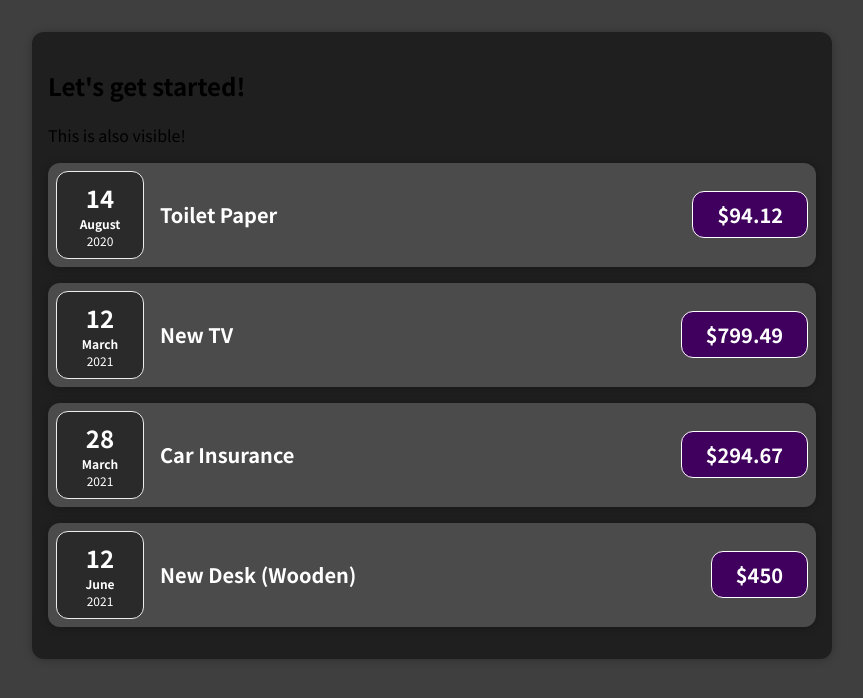
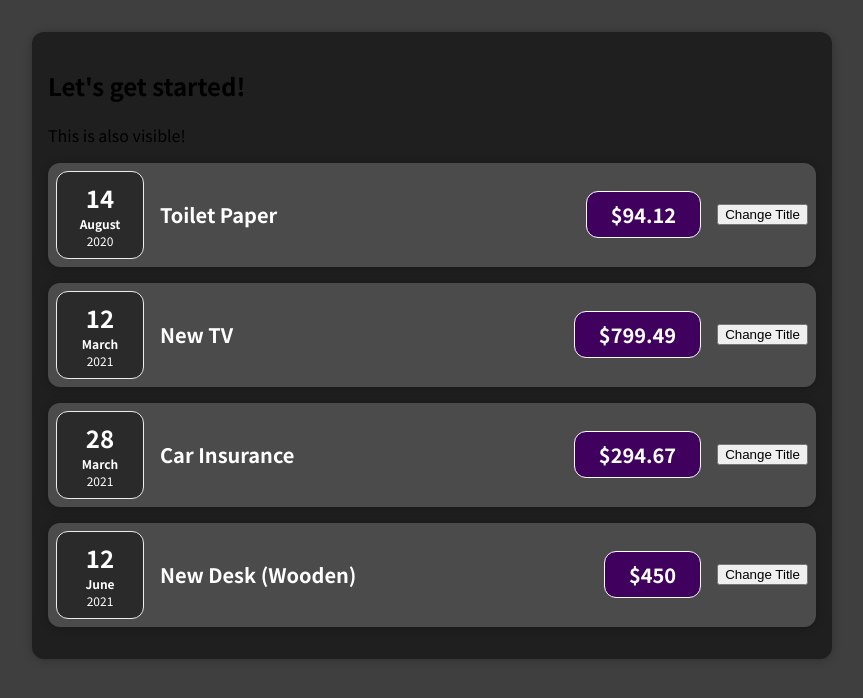
Before and after one commit to muntaqamahmood/MyExpenseTracker, a React (Create React App) app: page / in a window 1280 px wide. Shown: the top 698 px of the page, without its empty margins (208-1071 px from the left). Built offline with nearby package versions, Linux system fonts and the light colour scheme.

Commit message:
feat: state

```diff
--- a/src/components/Expenses/ExpenseItem.js
+++ b/src/components/Expenses/ExpenseItem.js
@@ -1,38 +1,30 @@
 import ExpenseDate from '../Expenses/ExpenseDate';
 import '../Expenses/ExpenseItem.css';
 import Card from '../UI/Card';
-import React from 'react';
-
+import React, { useState } from 'react';
 const ExpenseItem = (props) => {
-  // props is a key value pair of attributes from app.js
+  const [title, setTitle] = useState(props.title);
+  console.log(
+    'This is evaluated 4 times as we have 4 of these components in App.js'
+  );
+  // state is evaluated in a per Component Instance basis.
+  // props is a key value pair of attributes from app.js. props is an object
+  const clickHandler = () => {
+    setTitle('Updated');
+    console.log('Clicked is evaluated once per state change.');
+  };
 
   // JSX code:
   return (
     <Card className="expense-item">
       <ExpenseDate date={props.date} />
       <div className="expense-item__description">
-        <h2>{props.title}</h2>
+        <h2>{title}</h2>
         <div className="expense-item__price">${props.amount}</div>
+        <button onClick={clickHandler}>Change Title</button>
       </div>
     </Card>
   );
-
-  // equivalent under the hood React code that renders HTML on the UI:
-  // return React.createElement(
-  //   Card,
-  //   { className: 'expense-item' },
-  //   React.createElement(ExpenseDate, { date: props.date }),
-  //   React.createElement(
-  //     'div',
-  //     { className: 'expense-item__description' },
-  //     React.createElement('h2', {}, props.title),
-  //     React.createElement(
-  //       'div',
-  //       { className: 'expense-item__price' },
-  //       props.amount
-  //     )
-  //   )
-  // );
 };
 
 export default ExpenseItem;
--- a/src/components/UI/Card.js
+++ b/src/components/UI/Card.js
@@ -2,7 +2,6 @@ import './Card.css';
 
 function Card(props) {
   const classes = 'card ' + props.className;
-  console.log(classes);
 
   return <div className={classes}>{props.children}</div>;
 }
```
